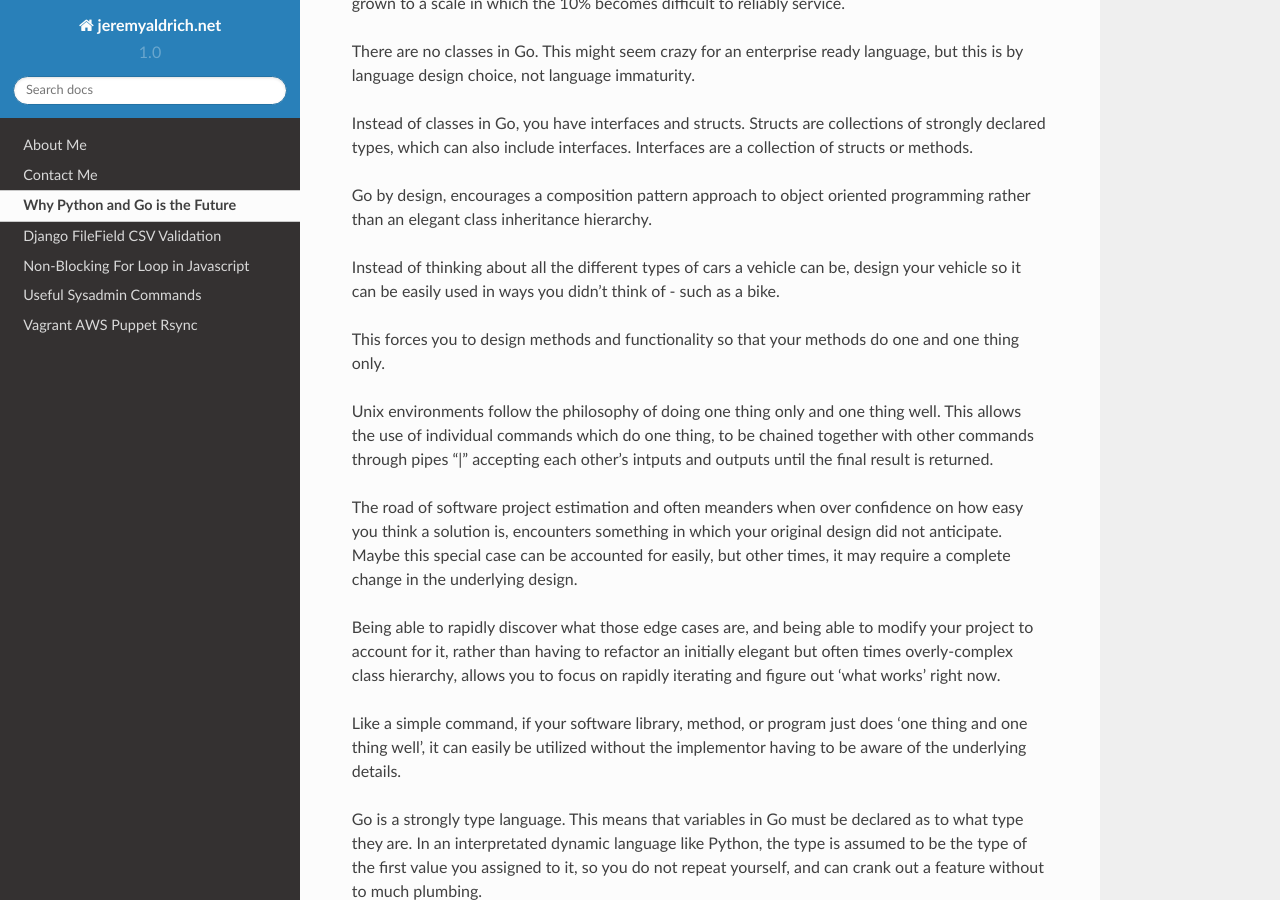
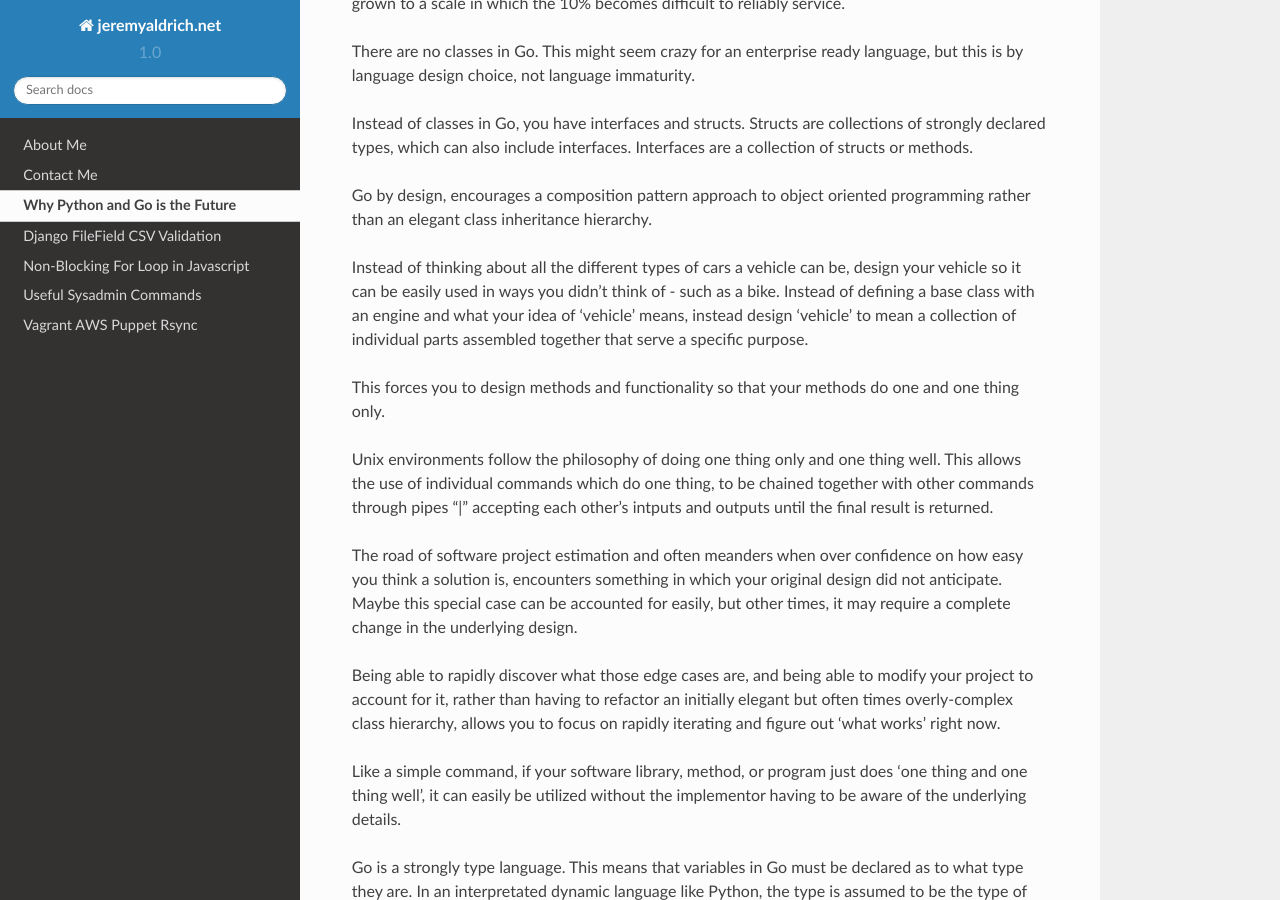
Before and after one commit to jeraldrich/blog, a Sphinx documentation site: the page built from docs/python_go_future.rst, in a window 1280 px wide and 900 px high, scrolled down 600 px. Built offline with Sphinx 7.4.7 and the Read the Docs theme 2.0.0, drawn with Linux system fonts in a browser that asks for light colours.

Commit message:
expand on cars

```diff
--- a/docs/python_go_future.rst
+++ b/docs/python_go_future.rst
@@ -21,7 +21,7 @@ Instead of classes in Go, you have interfaces and structs. Structs are collectio
 
 Go by design, encourages a composition pattern approach to object oriented programming rather than an elegant class inheritance hierarchy.
 
-Instead of thinking about all the different types of cars a vehicle can be, design your vehicle so it can be easily used in ways you didn't think of - such as a bike.
+Instead of thinking about all the different types of cars a vehicle can be, design your vehicle so it can be easily used in ways you didn't think of - such as a bike. Instead of defining a base class with an engine and what your idea of 'vehicle' means, instead design 'vehicle' to mean a collection of individual parts assembled together that serve a specific purpose.
 
 This forces you to design methods and functionality so that your methods do one and one thing only.
 
```
